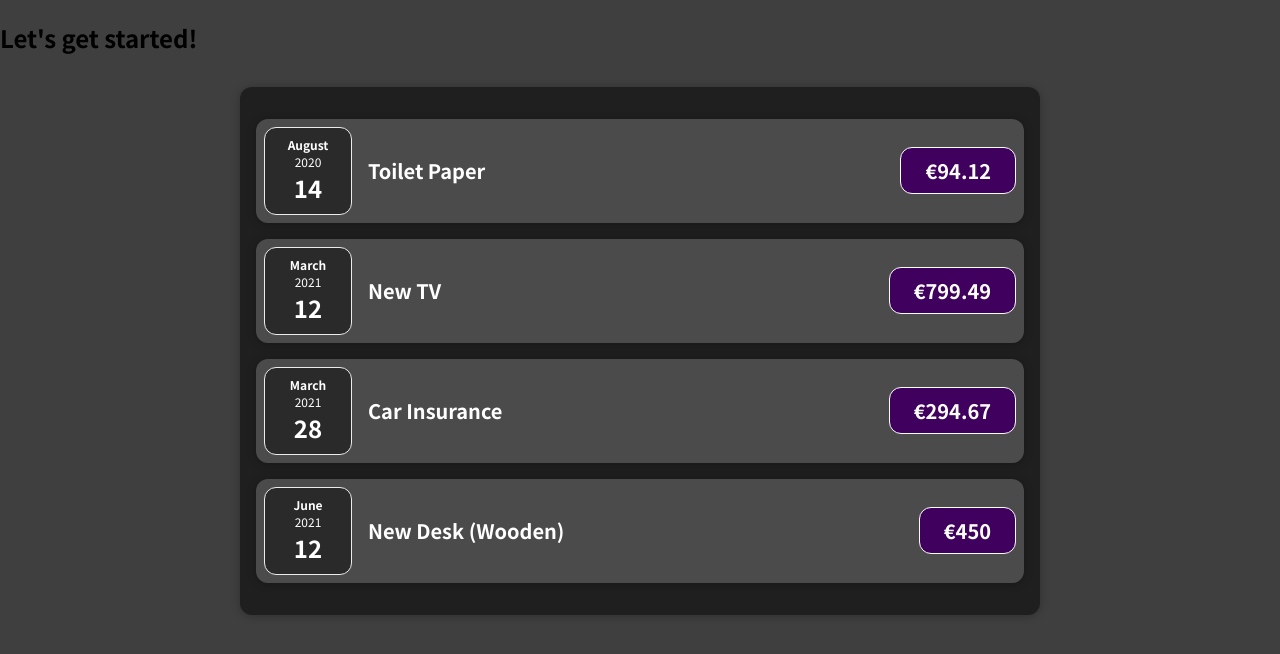
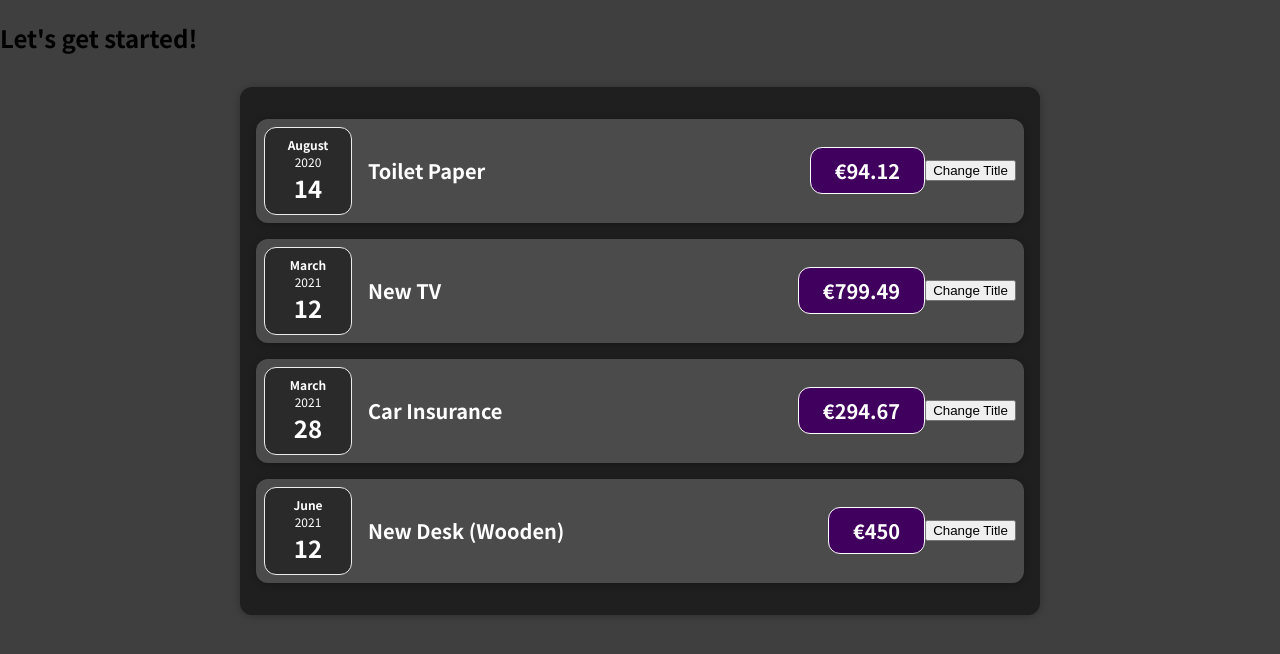
Before and after one commit to Christian-Adler/reacttraining, a React (Create React App) app in the folder react-complete-guide/: page / in a window 1280 px wide. Shown: the top 654 px of the page. Built offline with nearby package versions, Linux system fonts and the light colour scheme.

Commit message:
first use of useState

```diff
--- a/react-complete-guide/src/components/expenses/ExpenseItem.js
+++ b/react-complete-guide/src/components/expenses/ExpenseItem.js
@@ -1,18 +1,28 @@
 import './ExpenseItem.css'
+import {useState} from 'react';
 
 import Card from '../ui/Card'
 import ExpenseDate from "./ExpenseDate";
 
 const ExpenseItem = (props) => {
+  const [title, setTitle] = useState(props.title); // useState-ReactHook
+
+
+  const clickHandler = () => {
+    setTitle('Updated :)');
+    console.log(title); // Title ist hier direkt danach noch das alte value!
+  };
+
 
   return (
     <Card className="expense-item">
       <ExpenseDate date={props.date}/>
 
       <div className="expense-item__description">
-        <h2>{props.title}</h2>
+        <h2>{title}</h2>
         <div className="expense-item__price">€{props.amount}</div>
       </div>
+      <button onClick={clickHandler}>Change Title</button>
     </Card>
   );
 }
```
